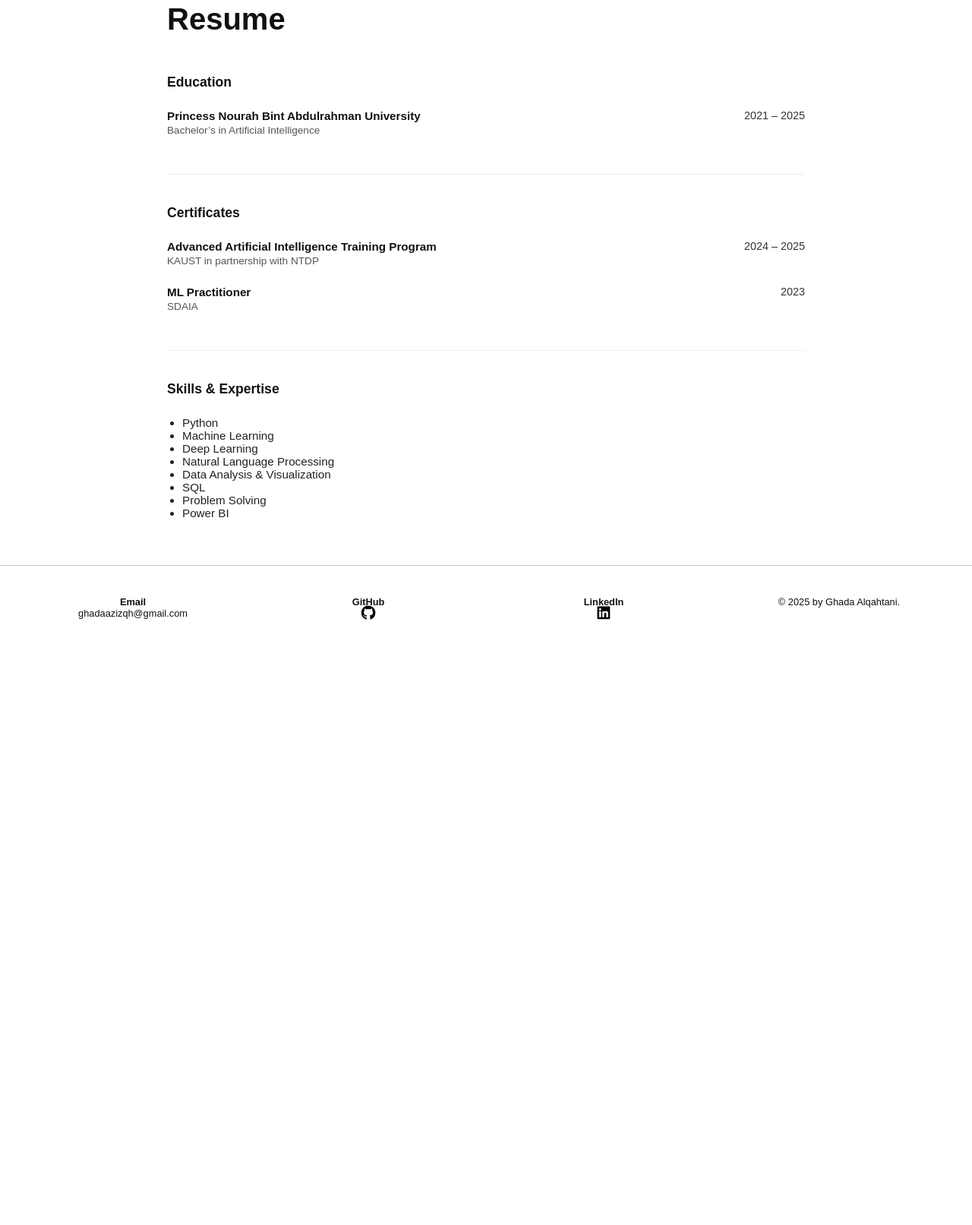
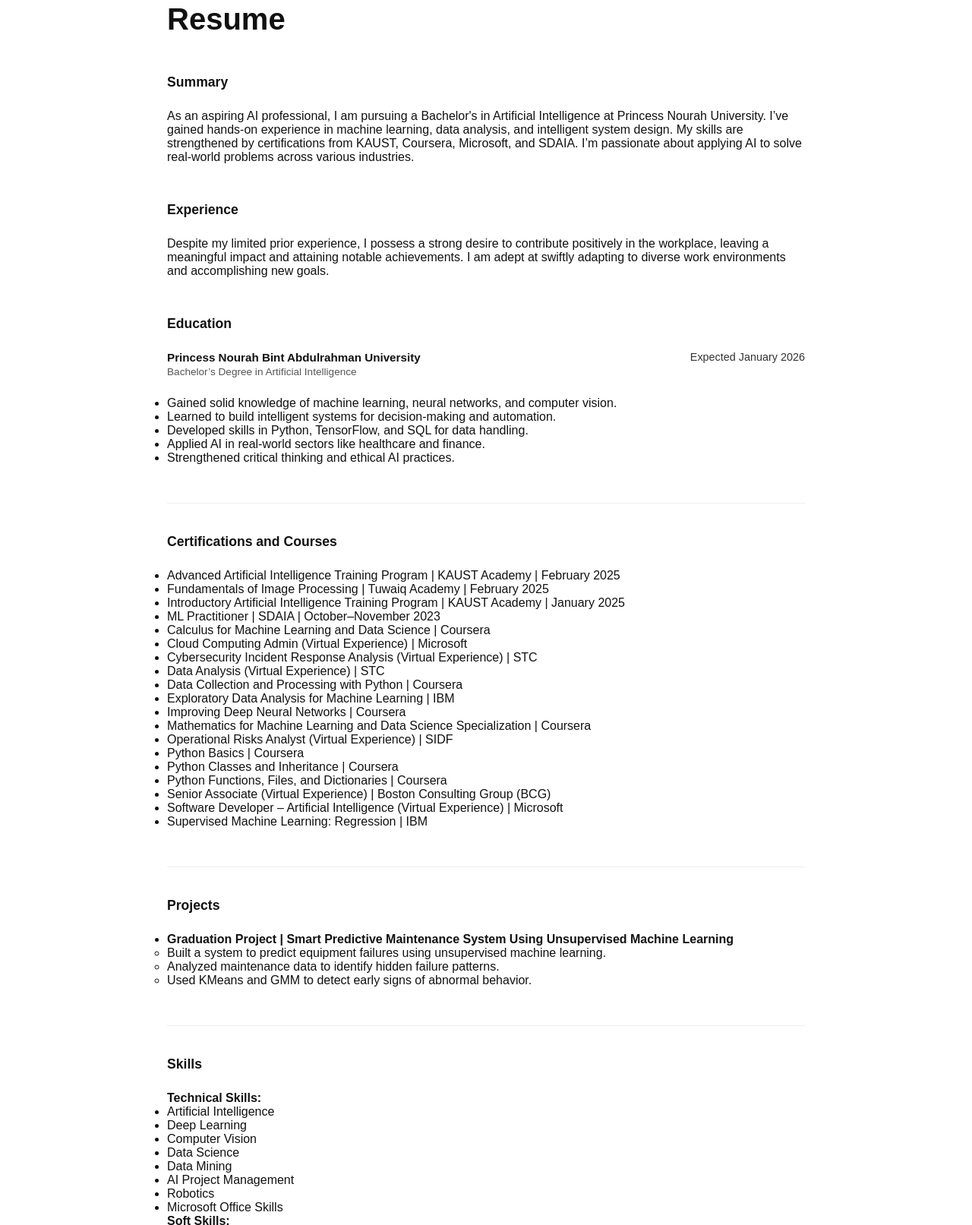
Before and after one commit to Ghada-Alqahtani/ai-portfolio, a plain HTML site: page resume.html in a window 1280 px wide. Shown: the part 125-1738 px from the top of the page at 76% size. Before the commit the page ends 980 px from the top, so only its background shows below. Drawn offline with Linux system fonts and the light colour scheme.

Commit message:
Update resume.html

```diff
--- a/resume.html
+++ b/resume.html
@@ -27,53 +27,132 @@
   <main class="resume-vertical">
     <h1 class="resume-title">Resume</h1>
 
+    <!-- Summary -->
+    <section class="resume-block">
+      <h2>Summary</h2>
+      <p>
+        As an aspiring AI professional, I am pursuing a Bachelor's in Artificial Intelligence at Princess Nourah University.
+        I’ve gained hands-on experience in machine learning, data analysis, and intelligent system design.
+        My skills are strengthened by certifications from KAUST, Coursera, Microsoft, and SDAIA.
+        I’m passionate about applying AI to solve real-world problems across various industries.
+      </p>
+    </section>
+
+    <!-- Experience -->
+    <section class="resume-block">
+      <h2>Experience</h2>
+      <p>
+        Despite my limited prior experience, I possess a strong desire to contribute positively in the workplace,
+        leaving a meaningful impact and attaining notable achievements. I am adept at swiftly adapting to diverse
+        work environments and accomplishing new goals.
+      </p>
+    </section>
+
     <!-- Education -->
     <section class="resume-block">
       <h2>Education</h2>
       <div class="resume-row">
         <div class="resume-left">
           <strong>Princess Nourah Bint Abdulrahman University</strong><br />
-          <small>Bachelor’s in Artificial Intelligence</small>
+          <small>Bachelor’s Degree in Artificial Intelligence</small>
         </div>
-        <div class="resume-right">2021 – 2025</div>
+        <div class="resume-right">Expected January 2026</div>
       </div>
+      <ul>
+        <li>Gained solid knowledge of machine learning, neural networks, and computer vision.</li>
+        <li>Learned to build intelligent systems for decision-making and automation.</li>
+        <li>Developed skills in Python, TensorFlow, and SQL for data handling.</li>
+        <li>Applied AI in real-world sectors like healthcare and finance.</li>
+        <li>Strengthened critical thinking and ethical AI practices.</li>
+      </ul>
     </section>
 
     <hr />
 
     <!-- Certificates -->
     <section class="resume-block">
-      <h2>Certificates</h2>
-      <div class="resume-row">
-        <div class="resume-left">
-          <strong>Advanced Artificial Intelligence Training Program</strong><br />
-          <small>KAUST in partnership with NTDP</small>
-        </div>
-        <div class="resume-right">2024 – 2025</div>
-      </div>
-      <div class="resume-row">
-        <div class="resume-left">
-          <strong>ML Practitioner</strong><br />
-          <small>SDAIA</small>
-        </div>
-        <div class="resume-right">2023</div>
-      </div>
+      <h2>Certifications and Courses</h2>
+      <ul>
+        <li>Advanced Artificial Intelligence Training Program | KAUST Academy | February 2025</li>
+        <li>Fundamentals of Image Processing | Tuwaiq Academy | February 2025</li>
+        <li>Introductory Artificial Intelligence Training Program | KAUST Academy | January 2025</li>
+        <li>ML Practitioner | SDAIA | October–November 2023</li>
+        <li>Calculus for Machine Learning and Data Science | Coursera</li>
+        <li>Cloud Computing Admin (Virtual Experience) | Microsoft</li>
+        <li>Cybersecurity Incident Response Analysis (Virtual Experience) | STC</li>
+        <li>Data Analysis (Virtual Experience) | STC</li>
+        <li>Data Collection and Processing with Python | Coursera</li>
+        <li>Exploratory Data Analysis for Machine Learning | IBM</li>
+        <li>Improving Deep Neural Networks | Coursera</li>
+        <li>Mathematics for Machine Learning and Data Science Specialization | Coursera</li>
+        <li>Operational Risks Analyst (Virtual Experience) | SIDF</li>
+        <li>Python Basics | Coursera</li>
+        <li>Python Classes and Inheritance | Coursera</li>
+        <li>Python Functions, Files, and Dictionaries | Coursera</li>
+        <li>Senior Associate (Virtual Experience) | Boston Consulting Group (BCG)</li>
+        <li>Software Developer – Artificial Intelligence (Virtual Experience) | Microsoft</li>
+        <li>Supervised Machine Learning: Regression | IBM</li>
+      </ul>
+    </section>
+
+    <hr />
+
+    <!-- Projects -->
+    <section class="resume-block">
+      <h2>Projects</h2>
+      <ul>
+        <li>
+          <strong>Graduation Project | Smart Predictive Maintenance System Using Unsupervised Machine Learning</strong>
+          <ul>
+            <li>Built a system to predict equipment failures using unsupervised machine learning.</li>
+            <li>Analyzed maintenance data to identify hidden failure patterns.</li>
+            <li>Used KMeans and GMM to detect early signs of abnormal behavior.</li>
+          </ul>
+        </li>
+      </ul>
     </section>
 
     <hr />
 
     <!-- Skills -->
     <section class="resume-block">
-      <h2>Skills & Expertise</h2>
-      <ul class="skills-list">
-        <li>Python</li>
-        <li>Machine Learning</li>
-        <li>Deep Learning</li>
-        <li>Natural Language Processing</li>
-        <li>Data Analysis & Visualization</li>
-        <li>SQL</li>
-        <li>Problem Solving</li>
-        <li>Power BI</li>
+      <h2>Skills</h2>
+      <div class="resume-columns">
+        <div>
+          <strong>Technical Skills:</strong>
+          <ul>
+            <li>Artificial Intelligence</li>
+            <li>Deep Learning</li>
+            <li>Computer Vision</li>
+            <li>Data Science</li>
+            <li>Data Mining</li>
+            <li>AI Project Management</li>
+            <li>Robotics</li>
+            <li>Microsoft Office Skills</li>
+          </ul>
+        </div>
+        <div>
+          <strong>Soft Skills:</strong>
+          <ul>
+            <li>Communication Skills</li>
+            <li>Creative Problem-Solving</li>
+            <li>Adaptability and Flexibility</li>
+            <li>Teamwork</li>
+            <li>Creativity and Innovation</li>
+            <li>Time Management</li>
+            <li>Attention to Detail</li>
+            <li>Strategic Planning</li>
+          </ul>
+        </div>
+      </div>
+    </section>
+
+    <!-- Languages -->
+    <section class="resume-block">
+      <h2>Languages</h2>
+      <ul>
+        <li>Arabic</li>
+        <li>English</li>
       </ul>
     </section>
   </main>
```
